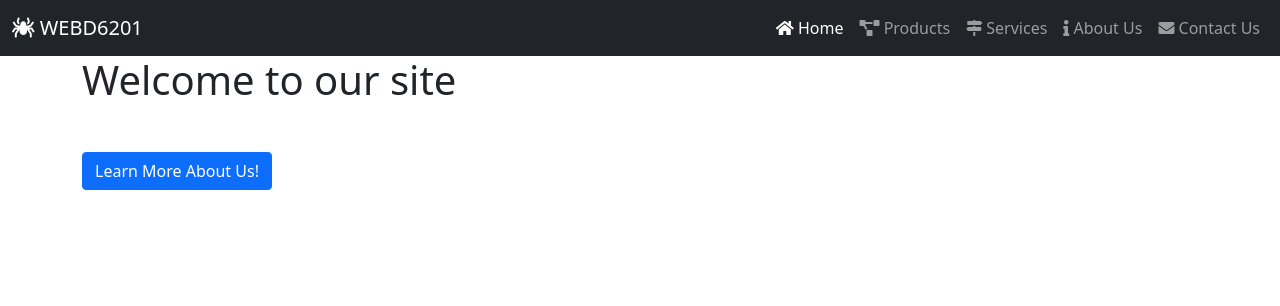
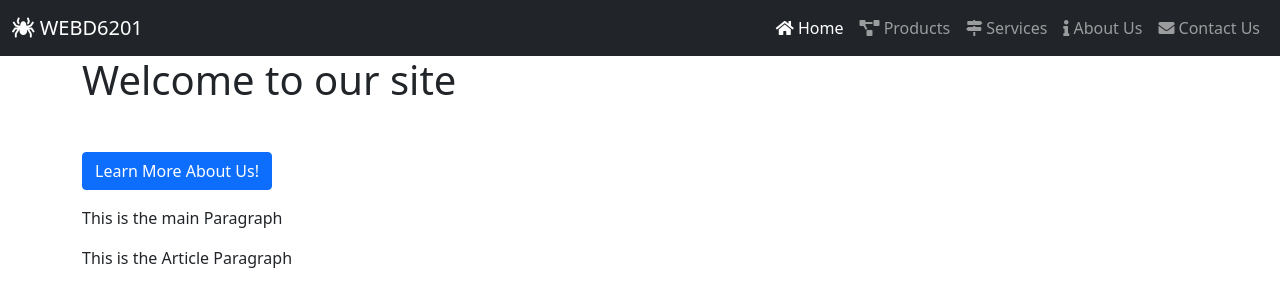
Before and after one commit to fatmouri/fatmouri.github.io, a website: page index.html in a window 1280 px wide. Drawn offline with nearby package versions, Linux system fonts and the light colour scheme.

Commit message:
updated ICE-2

```diff
--- a/Scripts/app.js
+++ b/Scripts/app.js
@@ -10,6 +10,49 @@
         {
             location.href = "about.html";
         });
+
+        // Step 1 - get a reference to an entry point(s) (insertion / deletion)
+        let MainContent = document.getElementsByTagName("main")[0];
+        let DocumentBody = document.body;
+
+        // Step 2 - Create a HTML Element in memory
+        let MainParagraph = document.createElement("p");
+        let Article = document.createElement("article");
+        let ArticleParagragh = `<p id="ArticleParagraph" class="mt-3">This is the Article Paragraph</p>`
+
+
+        // Step 3 - Congiure new Element
+        MainParagraph.setAttribute("id", "MainParagraph");
+        MainParagraph.setAttribute("class", "mt-3");
+        //MainParagraph.textContent = "This is the Main Paragragh!";
+        let FirstString = "This is"
+        let SecondString = `${FirstString} the main Paragraph`;
+        MainParagraph.textContent = SecondString;
+        Article.setAttribute("class","container");
+
+
+        // Step 4 - perform insertion / deletion
+
+        // example of insert after (append)
+        MainContent.appendChild(MainParagraph);
+        Article.innerHTML = ArticleParagragh;
+        DocumentBody.appendChild(Article);
+        // DocumentBody.innerHTML =`
+        //     <div class="container">
+        //     <h1 class="display-1">Hello, World!</h1>
+        //     <p class="mt-5">and ... I think this is an awesome class</p>
+        //     </div>
+        // `;
+
+        // example of insert before
+        //MainContent.before(MainParagraph);
+
+        // example of deletion
+        //document.getElementById("AboutUsButton").remove();
+        //AboutUsButton.remove();
+
+        // ES6 and HTML5 => Template Strings => "Super Strings"
+
     }
 
     function DisplayProductsPage()
--- a/index.html
+++ b/index.html
@@ -40,10 +40,10 @@
             </div>
           </nav>
     </header>
-    <div class="container">
+    <main class="container">
         <h1 class= "mb-5">Welcome to our site</h1>
         <button id="AboutUsButton" class="btn btn-primary">Learn More About Us!</button>
-    </div>
+    </main>
     <!--Scripting Section-->
     <script src="./node_modules/jquery/dist/jquery.min.js"></script>
     <script src="./node_modules/bootstrap/dist/js/bootstrap.min.js"></script>
```
